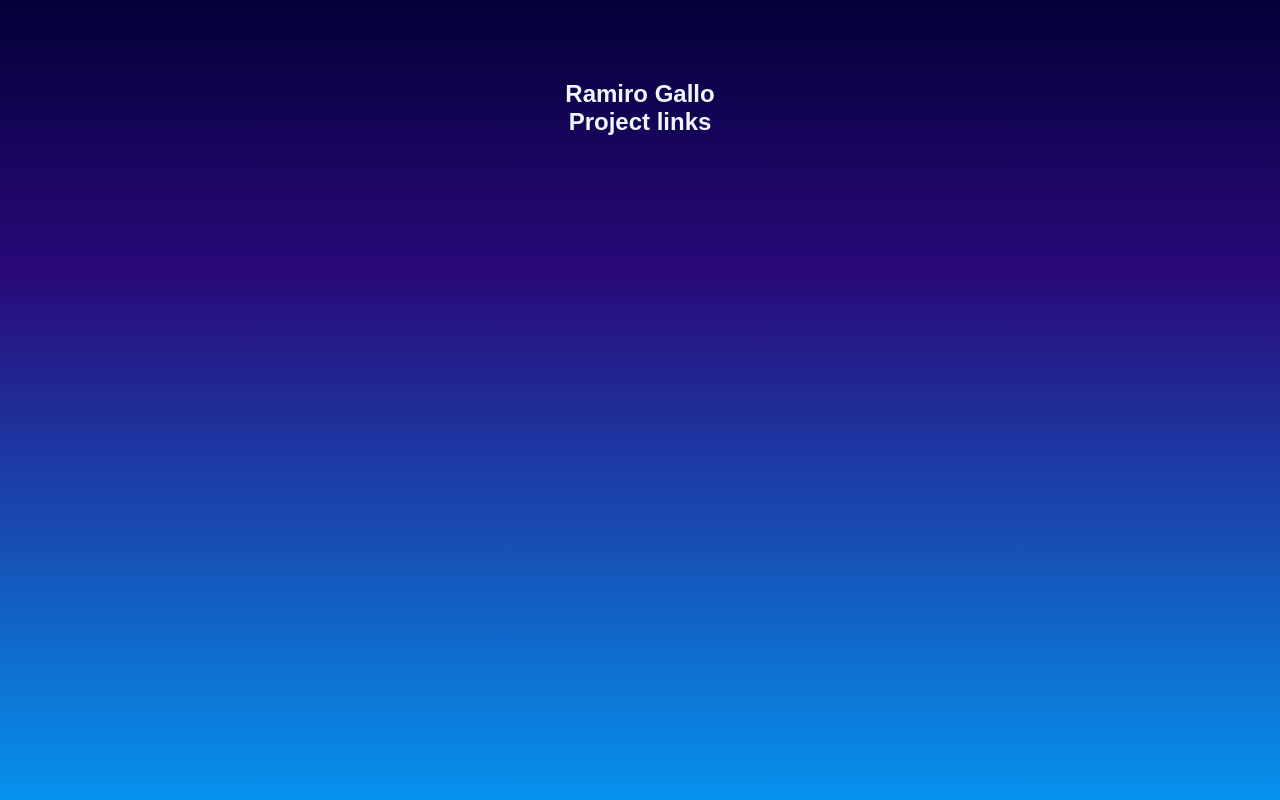
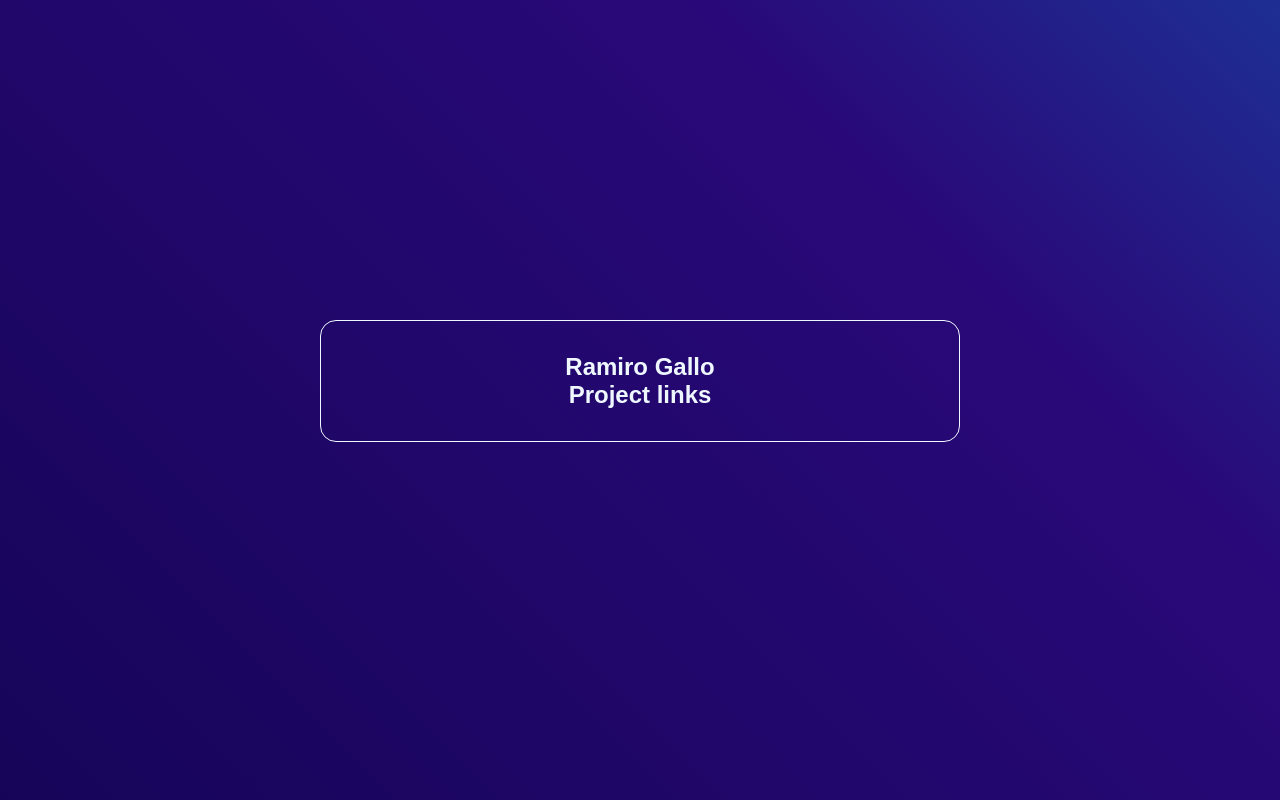
Before and after one commit to Ramiro-gallo/Home, a plain HTML site: page index.html in a window 1280 px wide. Shown: the top 800 px of the page. Drawn offline with Linux system fonts and the light colour scheme.

Commit message:
Agregado bg-gradient

```diff
--- a/css/style.css
+++ b/css/style.css
@@ -4,16 +4,30 @@
 }
 body{
     height: 100vh;
-    background-image: linear-gradient( rgb(3, 0, 56) 0%, rgba(41,9,121,1) 31%, rgba(0,167,255,1) 100%);
     color: aliceblue;
     font-family: sans-serif;
     font-size: 16px;
+    background-image: linear-gradient(45deg, rgb(3, 0, 56) 0%, rgba(41,9,121,1) 61%, rgb(2, 137, 210) 100%);
+    background-size: 300%;
+    animation: bg-animation 18s infinite alternate;
 }
+@keyframes bg-animation {
+    0% {
+        background-position: left;
+    }
+    100% {
+        background-position: right;
+    }
+}
+
 #info-container{
     width: 50%;
-    margin: 5rem auto auto;
+    margin: 25% auto auto;
     display: flex;
     flex-direction: column;
     align-items: center;
     justify-content: center;
+    border-radius: 1rem;
+    border: 1px solid;
+    padding: 2rem;
 }
```
